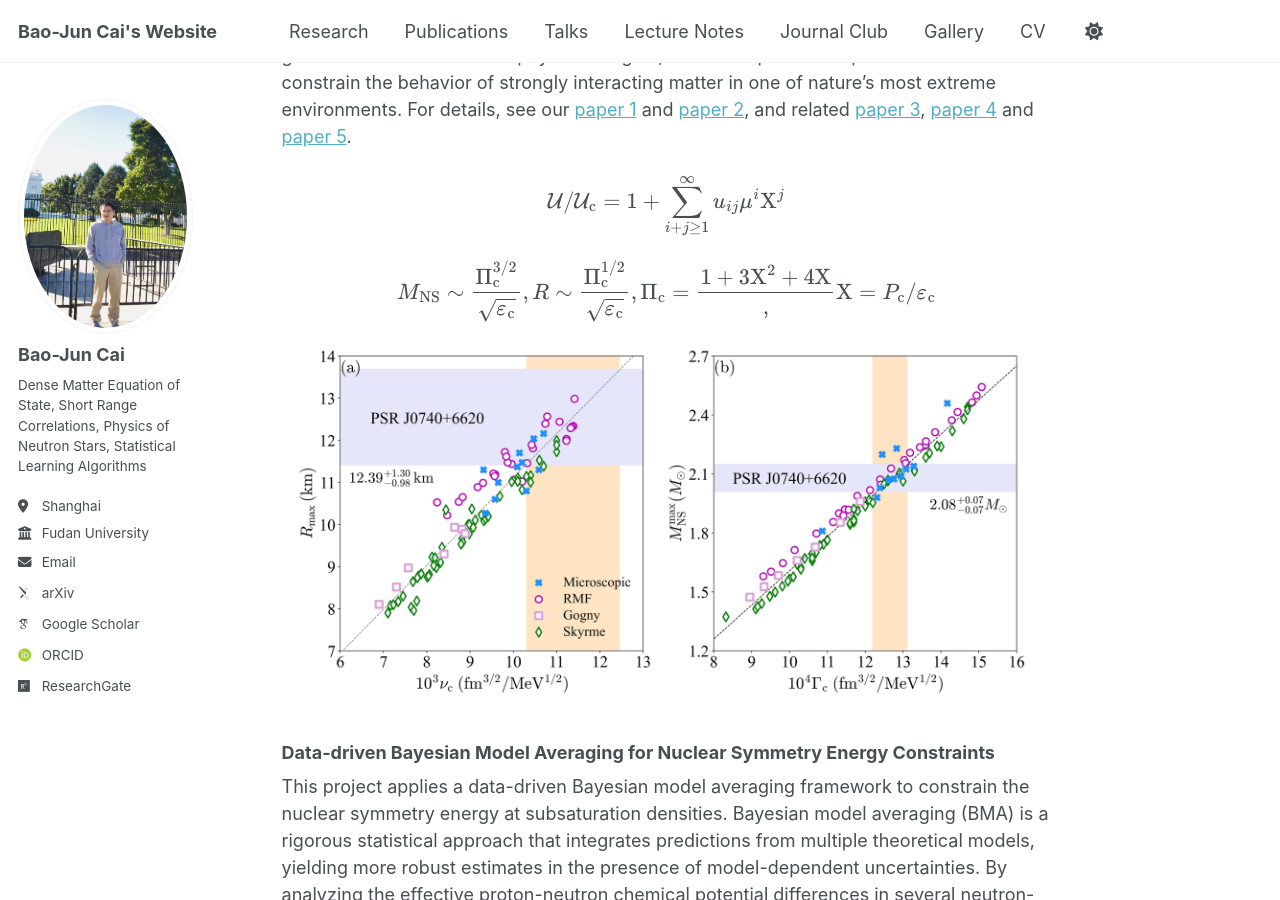
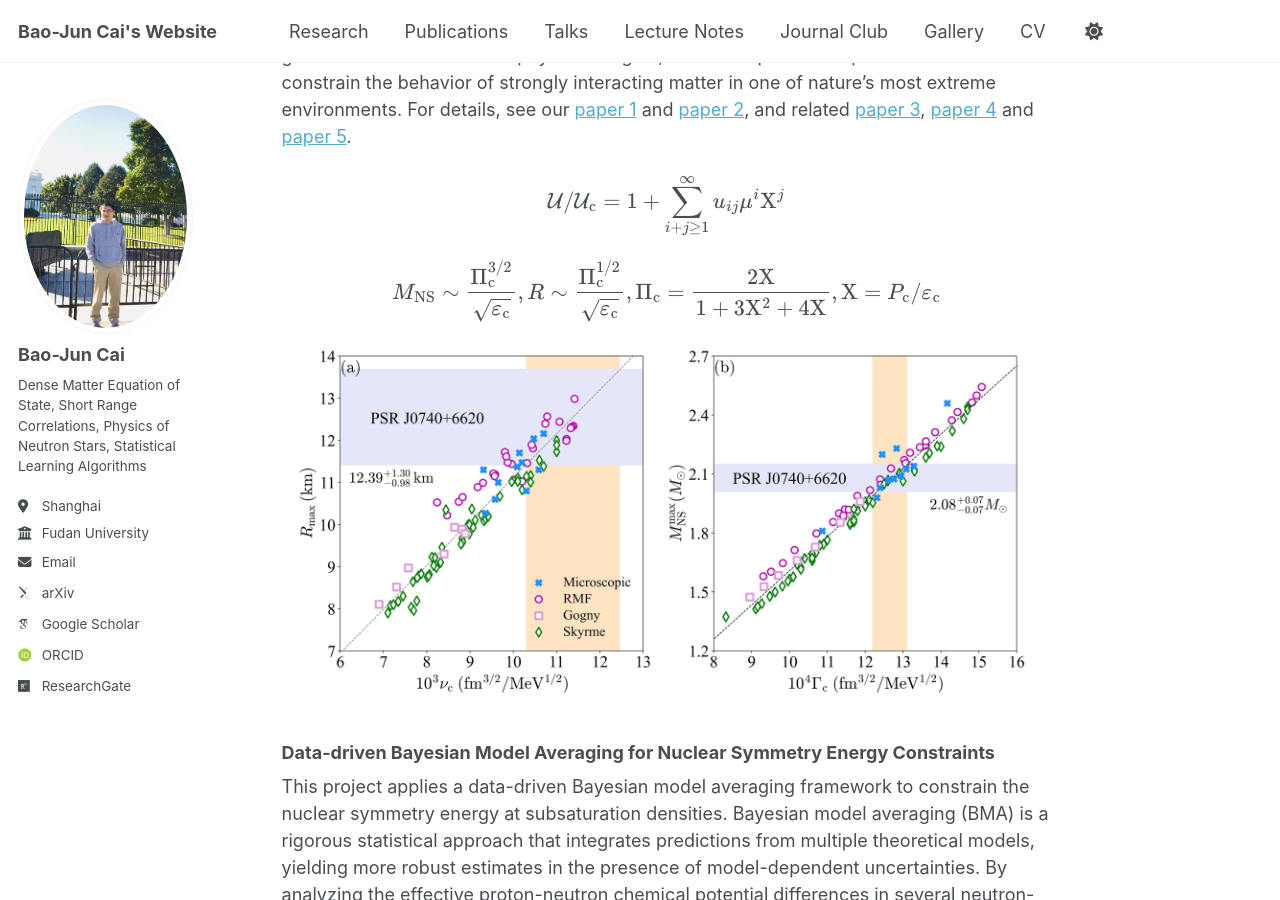
Before and after one commit to bjcai-phys/bjcai-phys.github.io, a Jekyll site: the page built from _pages/pubs.md, in a window 1280 px wide and 900 px high, scrolled down 617 px. Built offline with Jekyll 4.4.1, drawn with Linux system fonts in a browser that asks for light colours; some web fonts are replaced.

Commit message:
Update pubs.md

```diff
--- a/_pages/pubs.md
+++ b/_pages/pubs.md
@@ -21,7 +21,7 @@ Understanding the extreme physical conditions inside neutron stars is a major ch
 
 $$\mathcal{U}/\mathcal{U}_{\rm{c}}=1+\sum_{i+j\geq1}^{\infty}u_{ij}\mu^i{\rm X}^j$$
 
-$$ M_{\rm{NS}}\sim \frac{\Pi_{\rm{c}}^{3/2}}{\sqrt{\varepsilon_{\rm{c}}}},R\sim \frac{\Pi_{\rm{c}}^{1/2}}{\sqrt{\varepsilon_{\rm{c}}}},\Pi_{\rm{c}}=\frac{{\rm X}}{1+3{\rm X}^2+4{\rm X}},{\rm X}=P_{\rm{c}}/\varepsilon_{\rm{c}}$$
+$$ M_{\rm{NS}}\sim \frac{\Pi_{\rm{c}}^{3/2}}{\sqrt{\varepsilon_{\rm{c}}}},R\sim \frac{\Pi_{\rm{c}}^{1/2}}{\sqrt{\varepsilon_{\rm{c}}}},\Pi_{\rm{c}}=\frac{2{\rm X}}{1+3{\rm X}^2+4{\rm X}},{\rm X}=P_{\rm{c}}/\varepsilon_{\rm{c}}$$
 
 ![](https://bjcai-phys.github.io/images/w1.png){:width="100%"}
 
```
